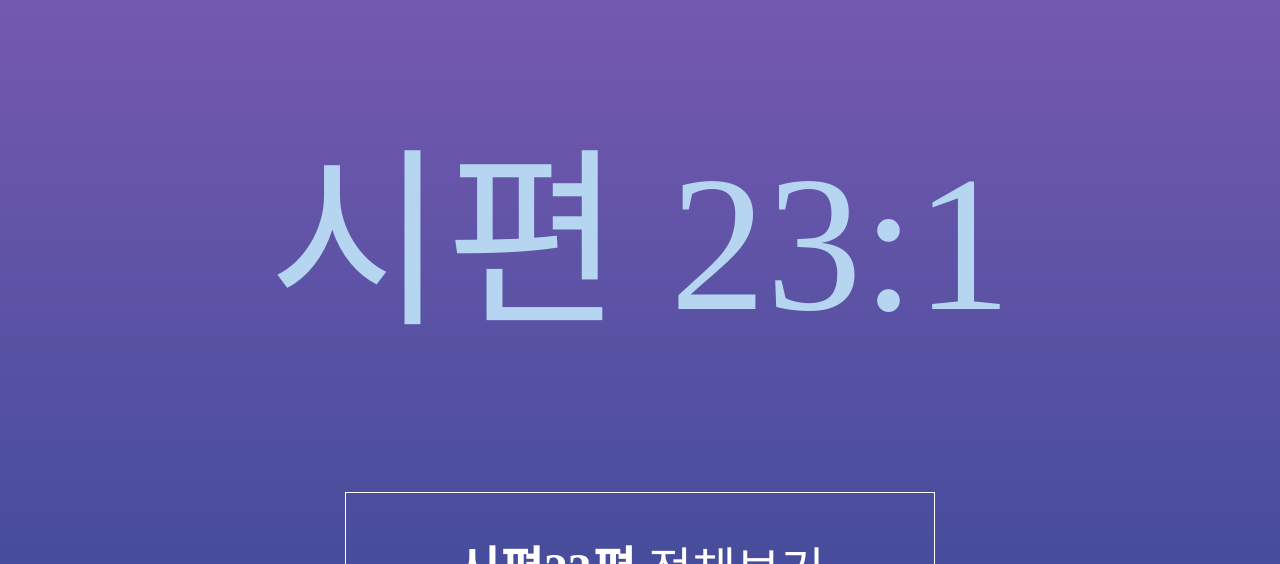
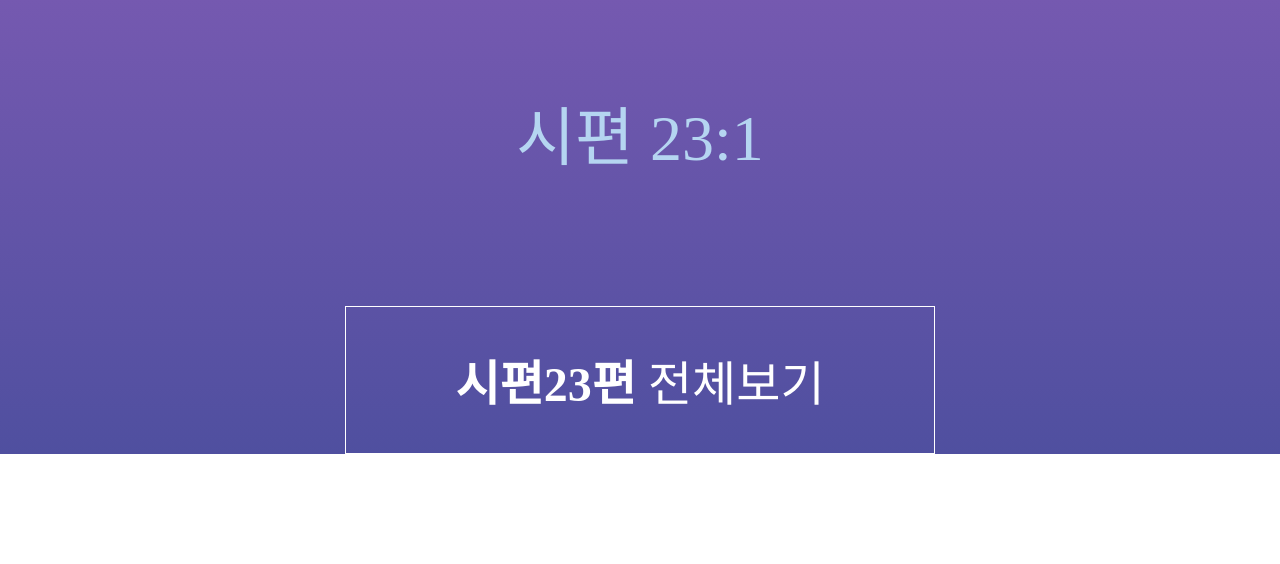
Before and after one commit to apples2s/WebApp, a plain HTML site: page manna/view.html in a window 1280 px wide. Shown: the part 803-1367 px from the top of the page. After the commit the page ends 1257 px from the top, so only its background shows below. Drawn offline with Linux system fonts and the light colour scheme.

Commit message:
Add files via upload

```diff
--- a/manna/css/view.css
+++ b/manna/css/view.css
@@ -16,7 +16,7 @@
   line-height: 1.25em;
 }
 .lo_word{
-  font-size: 3em;
+  font-size: 1em;
   margin-top: 10%;
   font-weight:100;
 }
```
